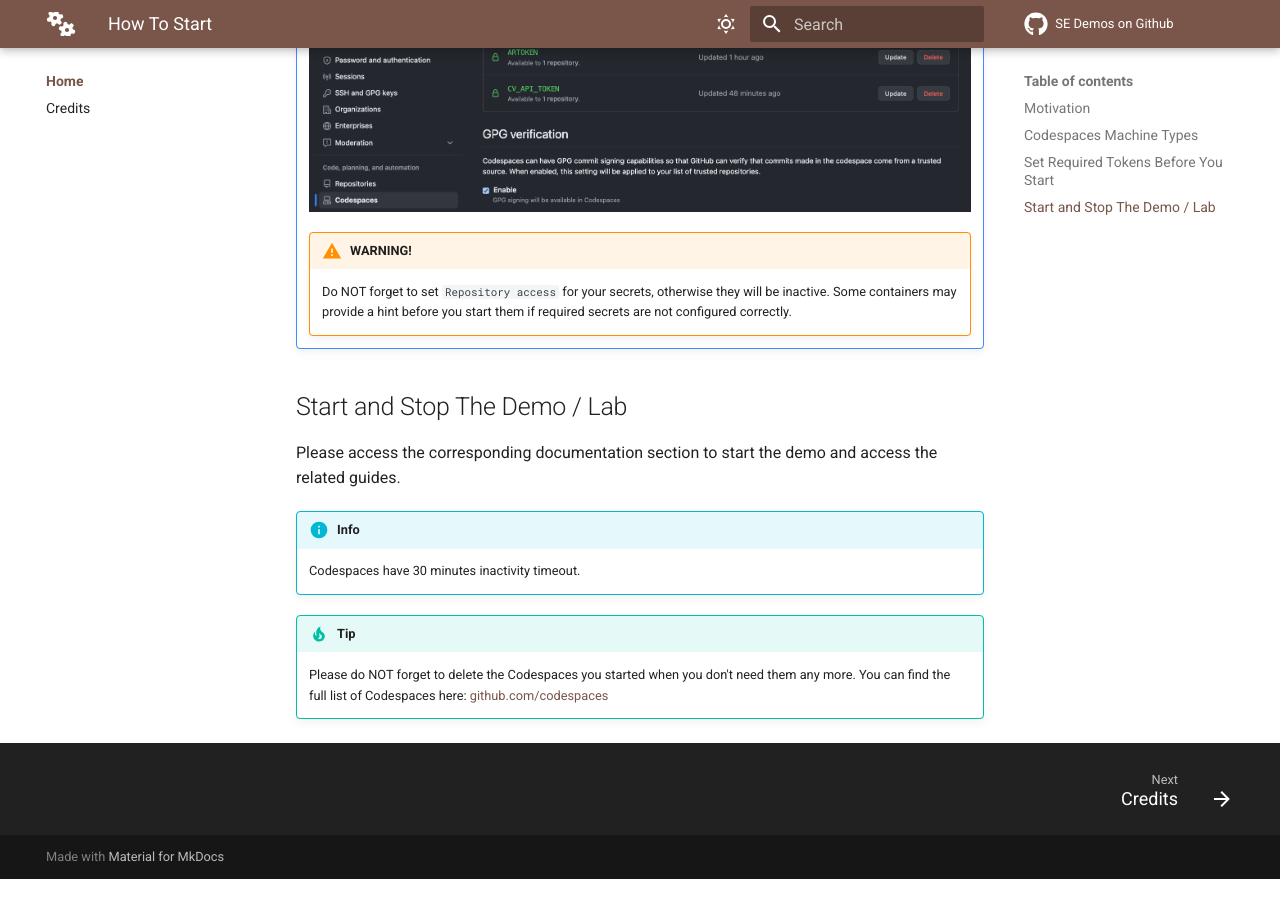
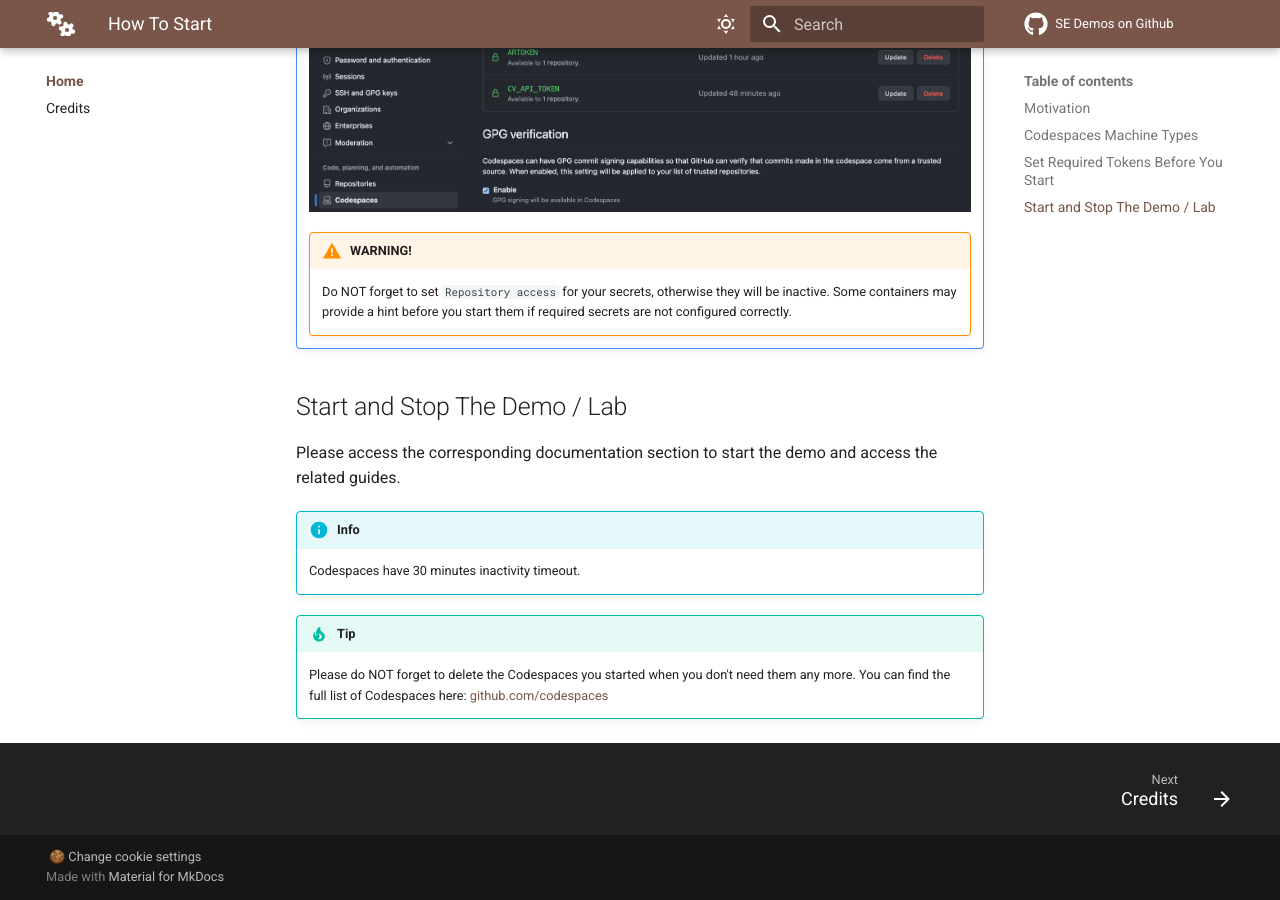
Before and after one commit to arista-netdevops-community/one-click-se-demos, an MkDocs documentation site: the page built from docs/index.md, in a window 1280 px wide and 900 px high, scrolled down 1574 px. Built offline with MkDocs 1.6.1 and Material for MkDocs 9.7.7, drawn with Linux system fonts in a browser that asks for light colours; emoji names are drawn with the system emoji font; comment, search, counter and statistics services are not loaded; before the commit the page ends 2453 px from its top, so only the background shows below that.

Commit message:
add change cookie settings

```diff
--- a/mkdocs.yml
+++ b/mkdocs.yml
@@ -86,6 +86,9 @@
     - AVD Extended Workshop: avd/extended-workshop.md
     - AVD Extended Workshop, Part 1: avd/avd-extended-workshop-part-1.md
 
+copyright: >
+  &nbsp;&#x1F36A;&nbsp;<a href="#__consent">Change cookie settings</a>
+
 extra:
   consent:
     title: Cookie consent
```
